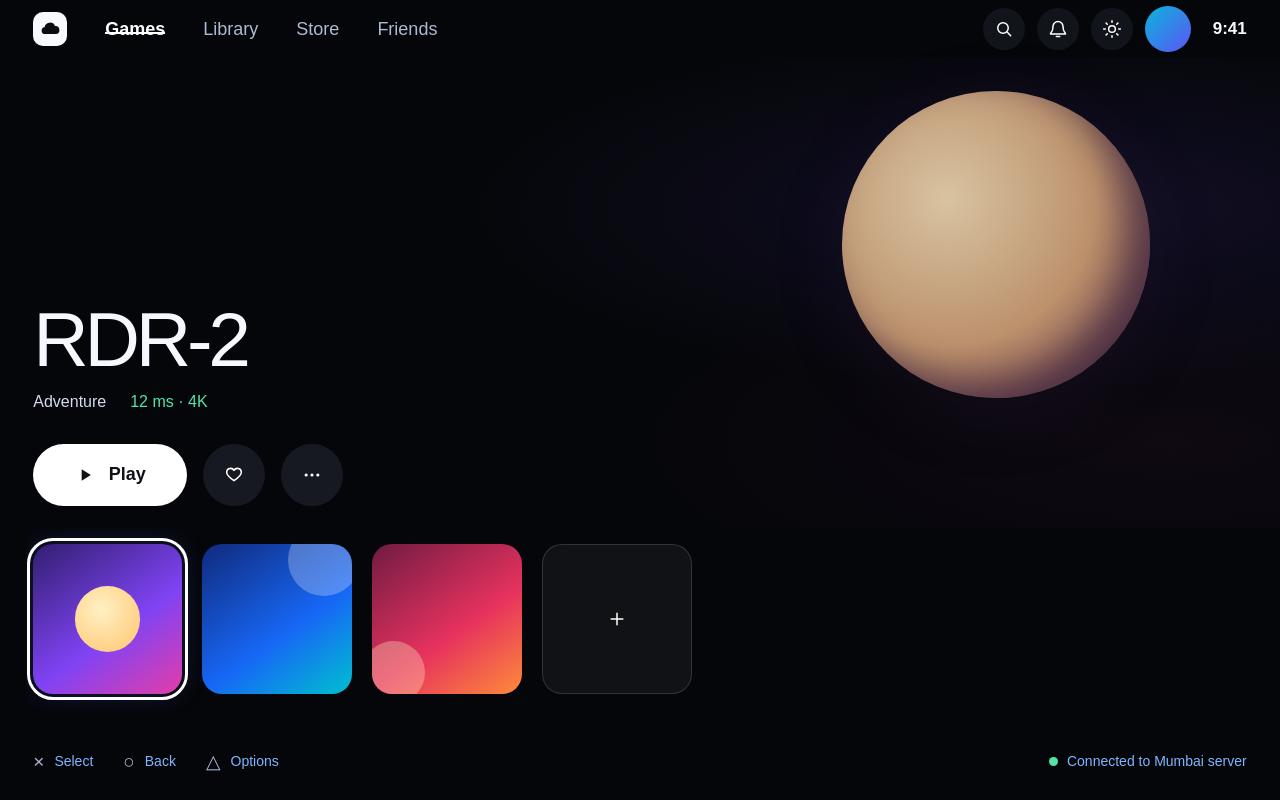
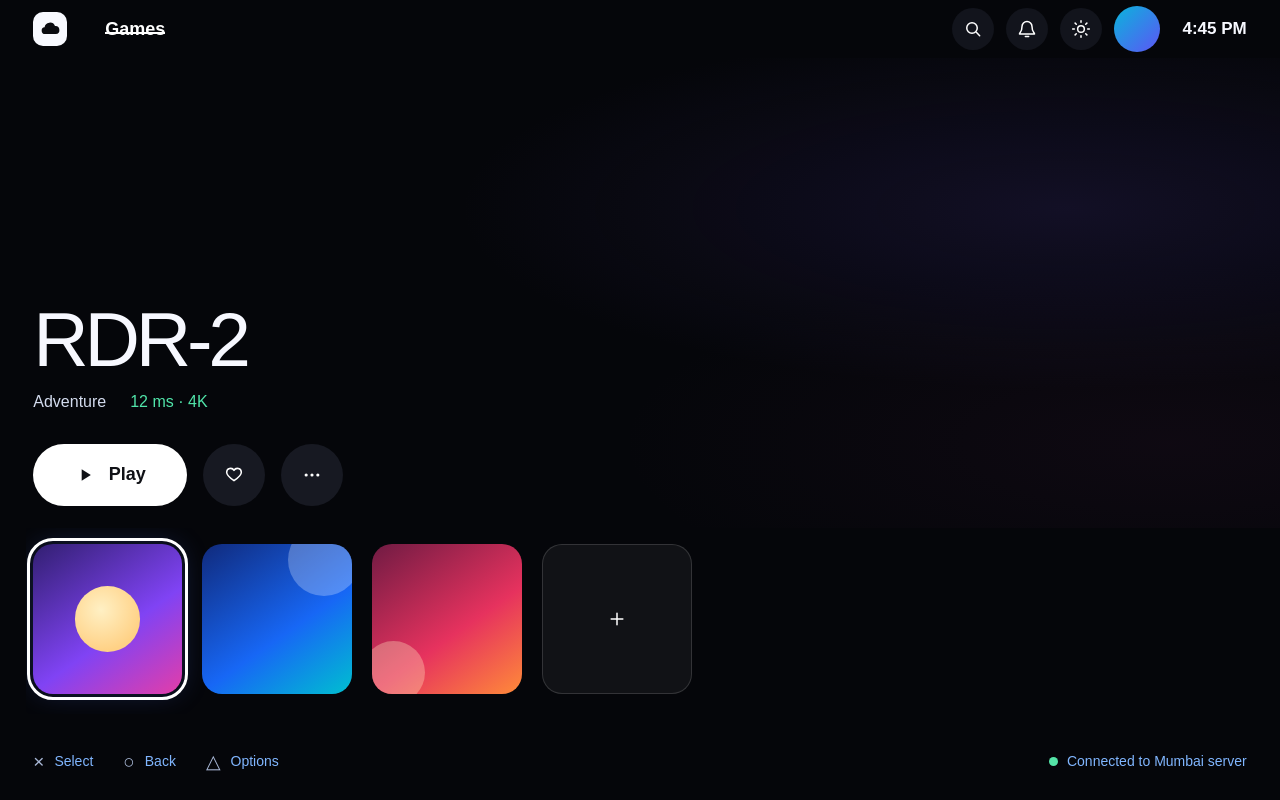
Before and after one commit to ojaswane/CloudGame_client, a Next.js app in the folder frontend/: page / in a window 1280 px wide. Built offline with nearby package versions, Linux system fonts and the light colour scheme.

Commit message:
feat: add LocalClock component to display local time in the game hub

```diff
--- /dev/null
+++ b/frontend/app/local-clock.tsx
@@ -0,0 +1,26 @@
+"use client";
+
+import { useEffect, useState } from "react";
+
+export default function LocalClock() {
+  const [now, setNow] = useState<Date | null>(null);
+
+  useEffect(() => {
+    const updateTime = () => setNow(new Date());
+    updateTime();
+    const intervalId = window.setInterval(updateTime, 1000);
+
+    return () => window.clearInterval(intervalId);
+  }, []);
+
+  const time = now?.toLocaleTimeString(undefined, {
+    hour: "numeric",
+    minute: "2-digit",
+  });
+
+  return (
+    <time className="clock" dateTime={now?.toISOString()} aria-label={time ? `Local time: ${time}` : "Local time"}>
+      {time ?? "--:--"}
+    </time>
+  );
+}
--- a/frontend/app/page.tsx
+++ b/frontend/app/page.tsx
@@ -1,4 +1,5 @@
 import games from "./games";
+import LocalClock from "./local-clock";
 
 function Icon({ name }: { name: "cloud" | "search" | "bell" | "sun" | "play" | "heart" | "more" | "plus" }) {
   const common = { width: 20, height: 20, viewBox: "0 0 24 24", fill: "none", stroke: "currentColor", strokeWidth: 1.8, strokeLinecap: "round" as const, strokeLinejoin: "round" as const, "aria-hidden": true as const };
@@ -20,16 +21,13 @@ export default function Home() {
         <a className="brand-mark" href="#home" aria-label="Cloud Gaming home"><Icon name="cloud" /></a>
         <nav className="main-nav" aria-label="Main navigation">
           <a className="nav-link is-active" href="#games">Games</a>
-          <a className="nav-link" href="#library">Library</a>
-          <a className="nav-link" href="#store">Store</a>
-          <a className="nav-link" href="#friends">Friends</a>
         </nav>
         <div className="topbar-actions">
           <button className="icon-button" aria-label="Search"><Icon name="search" /></button>
           <button className="icon-button" aria-label="Notifications"><Icon name="bell" /></button>
           <button className="icon-button" aria-label="Display settings"><Icon name="sun" /></button>
           <button className="profile-avatar" aria-label="Profile" />
-          <span className="clock">9:41</span>
+          <LocalClock />
         </div>
       </header>
 
@@ -46,7 +44,7 @@ export default function Home() {
             <button className="round-button" aria-label="More options"><Icon name="more" /></button>
           </div>
         </div>
-        <div className="feature-orb" aria-hidden="true" />
+        {/* <div className="feature-orb" aria-hidden="true" /> */}
       </section>
 
       <section className="game-shelf" aria-label="Available games">
```
